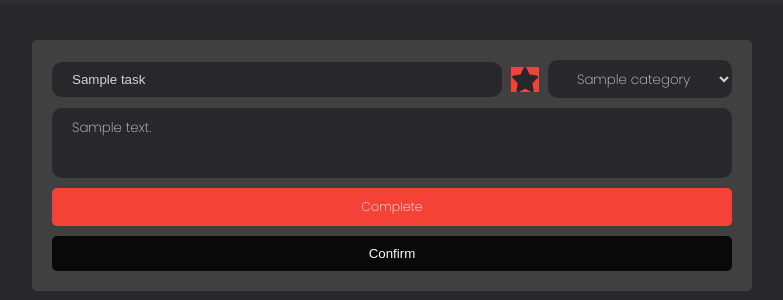
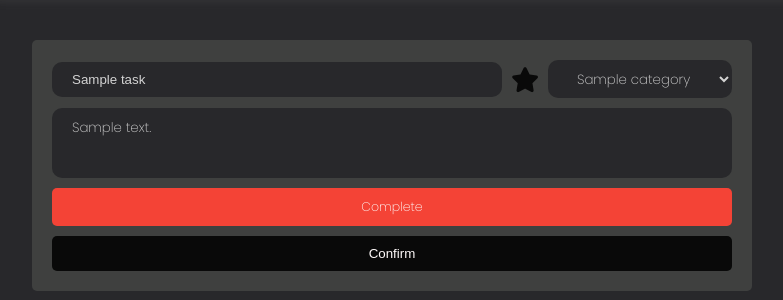
Before and after one commit to romainniamor/DjangoToDoList, a Django app: page /todo/task_update/1/ in a window 1280 px wide. Shown: the part 50-350 px from the top of the page, without its empty margins (8-791 px from the left). Run offline with Django 4.2, Linux system fonts and the light colour scheme; tables that the repository leaves empty hold one stand-in row (values such as "Sample post").

Commit message:
'add screenshots'

```diff
--- a/ToDoList/todo/static/todo/css/style.css
+++ b/ToDoList/todo/static/todo/css/style.css
@@ -37,16 +37,16 @@
   background: #28282B;
 }
 
-.checked {
-  background-color: #f44336;
-}
-
 .fas.fa-star {
   cursor: pointer;
 }
 
-.fas.fa-star .checked {
+.fas.fa-star.checked {
   color: #090909;
+}
+
+.done.checked {
+  background: #f44336;
 }
 
 .priorityCheckbox {
--- a/ToDoList/todo/static/todo/scss/style.scss
+++ b/ToDoList/todo/static/todo/scss/style.scss
@@ -46,15 +46,19 @@ $danger: #f44336;
         background: $dark;
        }
 
-.checked {
-     background-color: $danger;
-}
+
 
 .fas.fa-star {
     cursor: pointer;
-    .checked {
-        color: $darker;
-    }
+}
+
+.fas.fa-star.checked {
+    color: $darker;
+}
+
+.done.checked {
+
+     background: $danger;
 }
 
 
```
